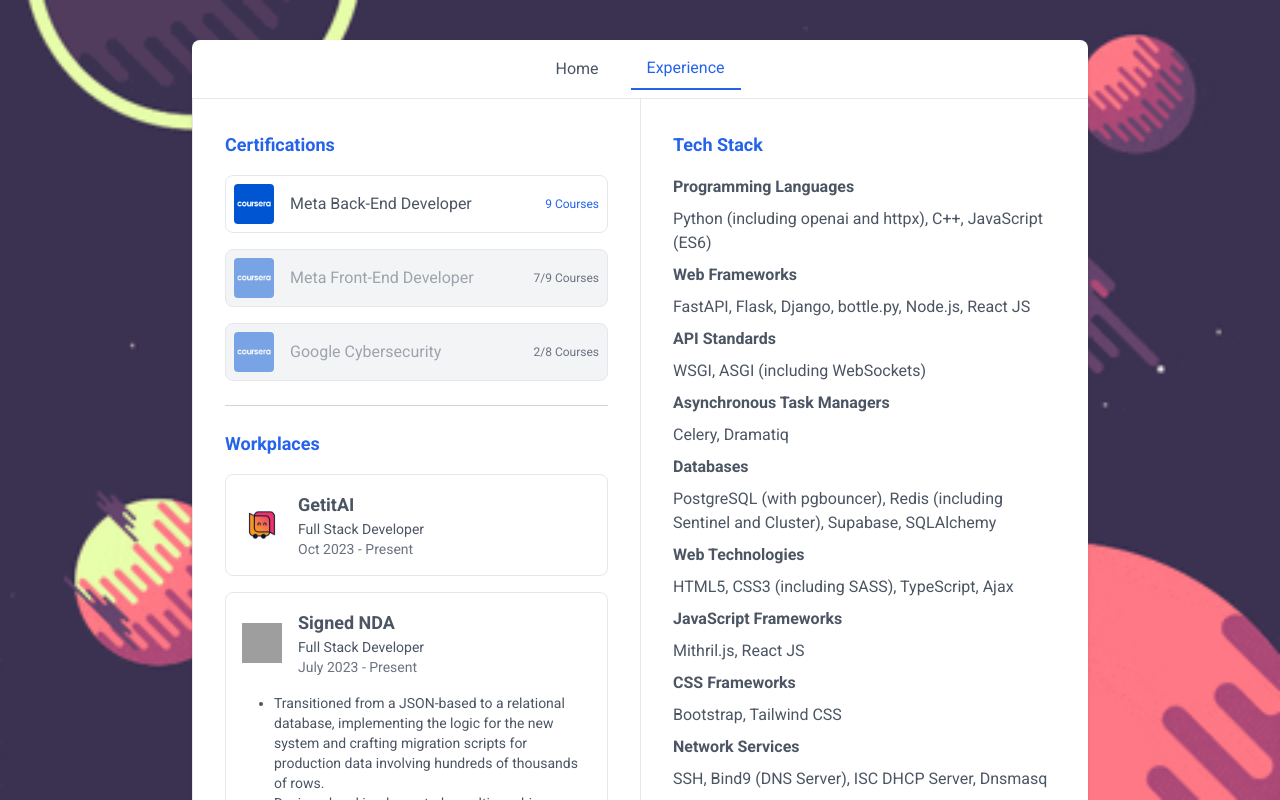
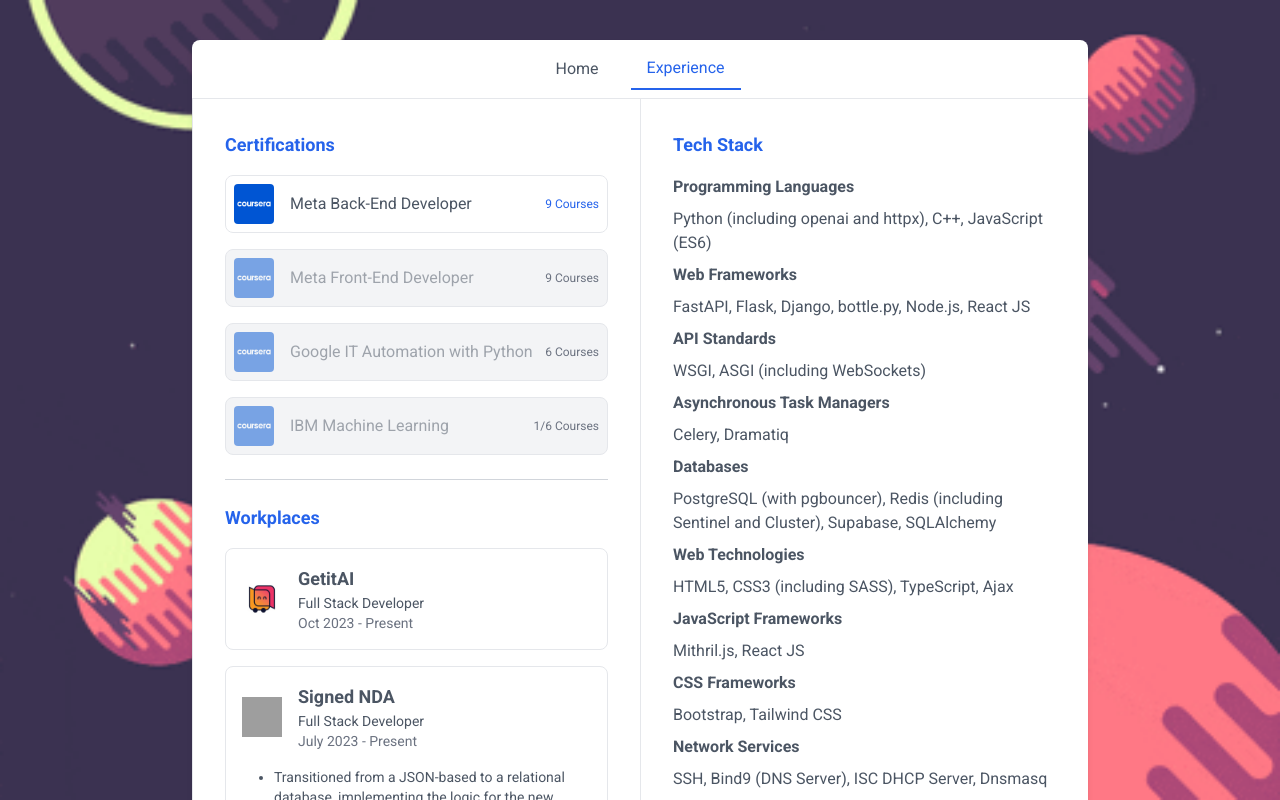
Before and after one commit to luca-matei/lucamatei.eu, a React (Create React App) app: page / in a window 1280 px wide. Both pictures are taken after a click on the button "Experience". Shown: the top 800 px of the page. Built offline with nearby package versions, Linux system fonts and the light colour scheme; grey boxes are pictures that could not be loaded.

Commit message:
Changed courses

```diff
--- a/src/components/sections/ExperienceSection.js
+++ b/src/components/sections/ExperienceSection.js
@@ -60,14 +60,21 @@ const certificates = [
     issuerLogo: CourseraLogo,
     url: '',
     completed: false,
-    progressLabel: "7/9 Courses",
+    progressLabel: "9 Courses",
   },
   {
-    name: 'Google Cybersecurity',
+    name: 'Google IT Automation with Python',
     issuerLogo: CourseraLogo,
     url: '',
     completed: false,
-    progressLabel: "2/8 Courses",
+    progressLabel: "6 Courses",
+  },
+  {
+    name: 'IBM Machine Learning',
+    issuerLogo: CourseraLogo,
+    url: '',
+    completed: false,
+    progressLabel: "1/6 Courses",
   }
 ];
 
```
